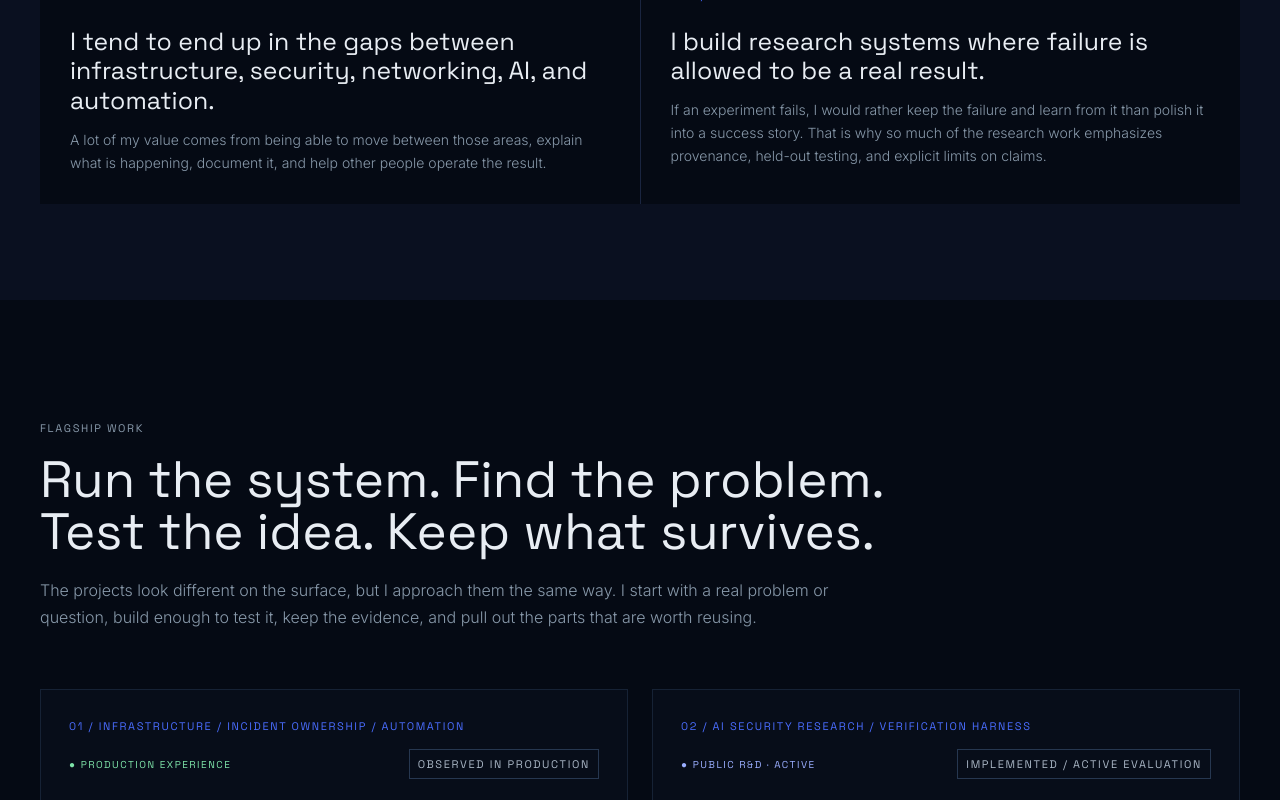
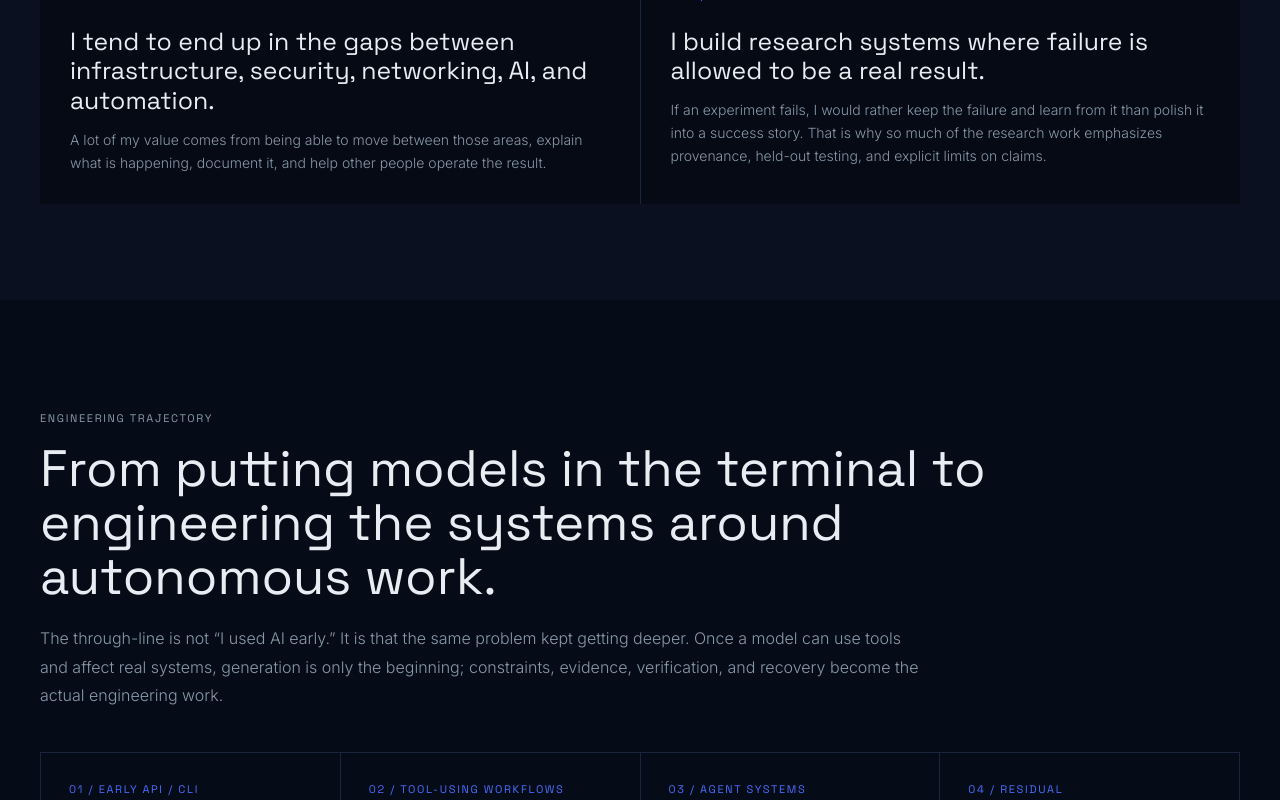
Before and after one commit to ninja-ops-guy/theemrld-portfolio, a React (Vite) app: page / in a window 1280 px wide. Shown: the part 1426-2226 px from the top of the page. Built offline with nearby package versions, Linux system fonts and the light colour scheme; the HTML template or start-up script is replaced by a standard one.

Commit message:
Place engineering trajectory before flagship work

```diff
--- a/src/App.tsx
+++ b/src/App.tsx
@@ -9,6 +9,7 @@ import Navigation from './sections/Navigation';
 import Hero from './sections/Hero';
 import SelectedWork from './sections/SelectedWork';
 import ExecutiveImpact from './sections/ExecutiveImpact';
+import EngineeringTrajectory from './sections/EngineeringTrajectory';
 import ResearchThesis from './sections/ResearchThesis';
 import EvidenceMatrix from './sections/EvidenceMatrix';
 import About from './sections/About';
@@ -38,7 +39,7 @@ function Portfolio() {
     gsap.ticker.lagSmoothing(0);
     return () => { window.removeEventListener('portfolio-scroll', onPortfolioScroll); gsap.ticker.remove(tick); lenis.destroy(); };
   }, []);
-  return <><ConstellationCanvas /><CustomCursor /><Navigation /><main className="relative"><Hero /><ExecutiveImpact /><SelectedWork /><ResearchThesis /><EvidenceMatrix /><About /><Networking /><Contact /></main><Footer /></>;
+  return <><ConstellationCanvas /><CustomCursor /><Navigation /><main className="relative"><Hero /><ExecutiveImpact /><EngineeringTrajectory /><SelectedWork /><ResearchThesis /><EvidenceMatrix /><About /><Networking /><Contact /></main><Footer /></>;
 }
 
 function App() {
```
